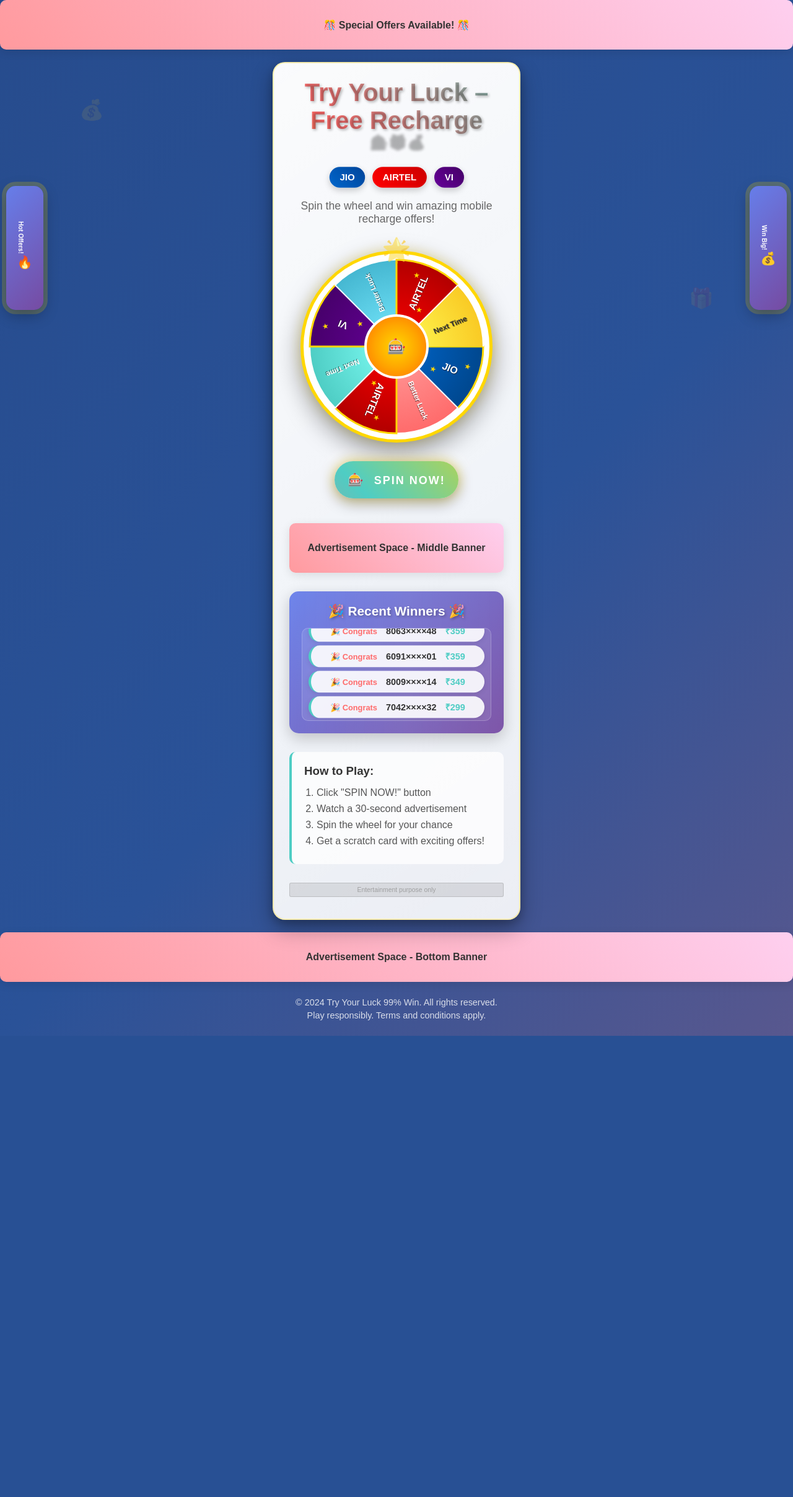
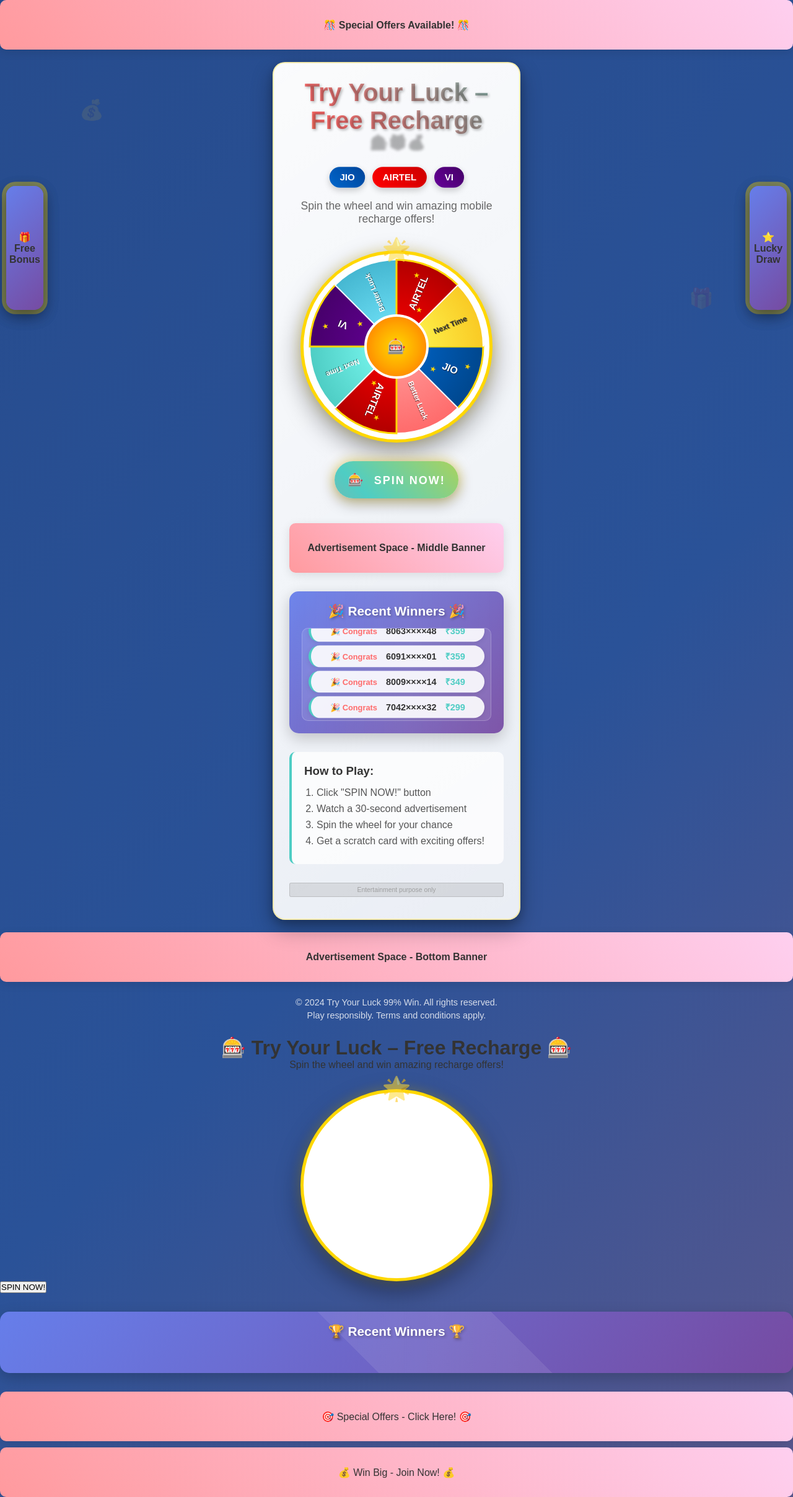
Before and after one commit to npk364/free-Recharge-, a Flask app: page /game in a window 1280 px wide. Shown: the whole page at 62% size. Before the commit the page ends 1671 px from the top, so only its background shows below. Run offline with Flask 3, Linux system fonts and the light colour scheme.

Commit message:
Update index.html

```diff
--- a/templates/index.html
+++ b/templates/index.html
@@ -139,3 +139,114 @@
     <script src="script.js"></script>
 </body>
 </html>
+<!DOCTYPE html>
+<html lang="en">
+<head>
+    <meta charset="UTF-8">
+    <meta name="viewport" content="width=device-width, initial-scale=1.0">
+    <title>Try Your Luck - Spin Game</title>
+    <link rel="stylesheet" href="styles.css">
+</head>
+<body>
+    <!-- Header -->
+    <header class="game-header">
+        <h1 id="mainHeading">🎰 Try Your Luck – Free Recharge 🎰</h1>
+        <p class="game-subtitle">Spin the wheel and win amazing recharge offers!</p>
+    </header>
+
+    <!-- Main Game Container -->
+    <main class="game-container">
+        <!-- Wheel Section -->
+        <section class="wheel-section">
+            <div class="wheel-container">
+                <canvas id="wheelCanvas" width="300" height="300"></canvas>
+                <div class="wheel-pointer"></div>
+            </div>
+            <button id="spinBtn" class="spin-btn">SPIN NOW!</button>
+        </section>
+
+        <!-- Winners Dashboard -->
+        <section class="winners-dashboard">
+            <h3>🏆 Recent Winners 🏆</h3>
+            <div class="numbers-display">
+                <!-- Winners will be generated by JavaScript -->
+            </div>
+        </section>
+    </main>
+
+    <!-- Video Ad Modal -->
+    <div id="videoAdModal" class="modal">
+        <div class="modal-content">
+            <h3>Watch Ad to Continue</h3>
+            <div class="video-placeholder">
+                <div class="video-ad">
+                    <h4>🎬 Advertisement</h4>
+                    <p>Please wait for the ad to complete...</p>
+                    <div class="ad-timer">
+                        Time remaining: <span id="timer">30</span> seconds
+                    </div>
+                </div>
+            </div>
+            <button id="skipAdBtn" class="skip-btn" disabled>Skip Ad</button>
+        </div>
+    </div>
+
+    <!-- Result Modal -->
+    <div id="resultModal" class="modal">
+        <div class="modal-content">
+            <h3>🎉 Congratulations! 🎉</h3>
+            <p>You have won a special offer!</p>
+            <button id="getScratchCard" class="scratch-btn">Get Your Scratch Card</button>
+        </div>
+    </div>
+
+    <!-- Scratch Card Modal -->
+    <div id="scratchModal" class="modal">
+        <div class="modal-content scratch-card">
+            <h3>🎁 Scratch & Win 🎁</h3>
+            <div class="scratch-area">
+                <canvas id="scratchCanvas" width="280" height="150"></canvas>
+                <div class="scratch-content">
+                    <div class="operator-info">
+                        <div id="operatorLogo" class="operator-logo"></div>
+                        <span id="operatorName" class="operator-name"></span>
+                    </div>
+                    <div class="offer-details">
+                        <h4>Free Recharge</h4>
+                        <div id="rechargePrice" class="price">₹299</div>
+                        <div id="validity" class="validity">28 Days</div>
+                        <div id="dataOffer" class="data">1.5GB/Day</div>
+                    </div>
+                </div>
+            </div>
+            <button id="claimOffer" class="claim-btn">Claim Your Offer</button>
+        </div>
+    </div>
+
+    <!-- Ad Banners -->
+    <div class="ad-banner top-banner">
+        <span>🎯 Special Offers - Click Here! 🎯</span>
+    </div>
+
+    <div class="ad-banner bottom-banner">
+        <span>💰 Win Big - Join Now! 💰</span>
+    </div>
+
+    <!-- Side Ads -->
+    <div class="side-ad left-ad">
+        <div class="ad-content">
+            <span>🎁</span>
+            <p>Free<br>Bonus</p>
+        </div>
+    </div>
+
+    <div class="side-ad right-ad">
+        <div class="ad-content">
+            <span>⭐</span>
+            <p>Lucky<br>Draw</p>
+        </div>
+    </div>
+
+    <script src="script.js"></script>
+</body>
+</html>
```
